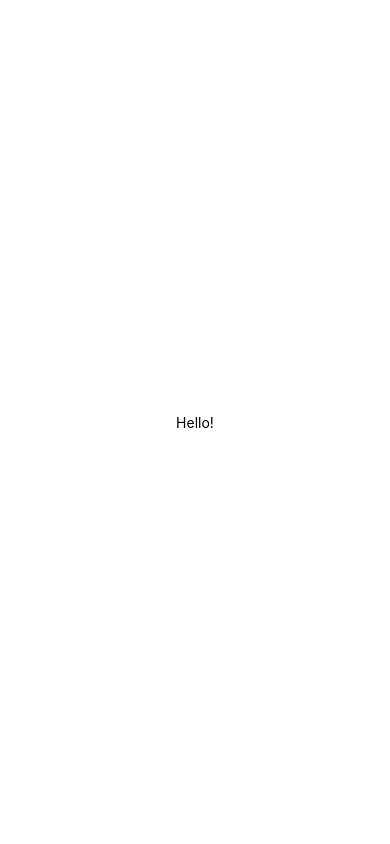
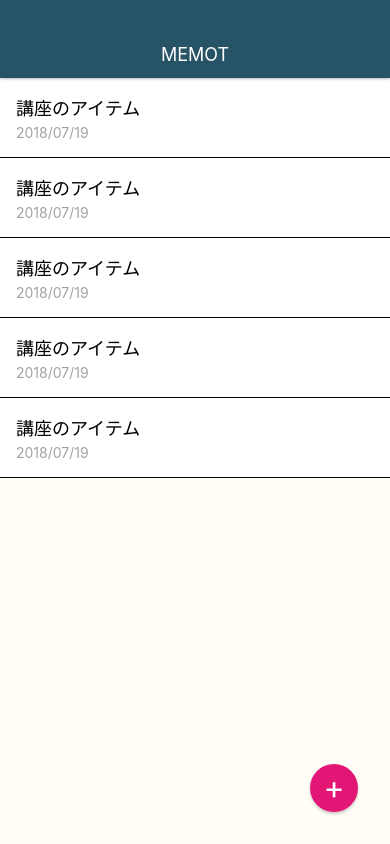
Before and after one commit to yasuhiro34/MemoApp, a React Native app: screen / in a window 390 px wide. Built offline with nearby package versions, Linux system fonts and the light colour scheme.

Commit message:
Create Memolist

```diff
--- a/App.js
+++ b/App.js
@@ -1,12 +1,75 @@
 import React from 'react';
 import { StyleSheet, Text, View } from 'react-native';
+
+import BodyText from './src/elements/BodyText';
 
 export default class App extends React.Component {
   render() {
     return (
       <View style={styles.container}>
-        <Text>Hello!</Text>
+
+        <View style={styles.appbar}>
+          <View>
+            <Text style={styles.appbarTitle}>
+            MEMOT
+            </Text>
+          </View>
+        </View>
+
+        <View style={styles.memoList}>
+          <View style={styles.memoListItem}>
+            <Text style={styles.memoTitle}>
+            講座のアイテム
+            </Text>
+            <Text style={styles.memoDate}>
+            2018/07/19
+            </Text>
+          </View>
+
+          <View style={styles.memoListItem}>
+            <Text style={styles.memoTitle}>
+            講座のアイテム
+            </Text>
+            <Text style={styles.memoDate}>
+            2018/07/19
+            </Text>
+          </View>
+
+          <View style={styles.memoListItem}>
+            <Text style={styles.memoTitle}>
+            講座のアイテム
+            </Text>
+            <Text style={styles.memoDate}>
+            2018/07/19
+            </Text>
+          </View>
+
+          <View style={styles.memoListItem}>
+            <Text style={styles.memoTitle}>
+            講座のアイテム
+            </Text>
+            <Text style={styles.memoDate}>
+            2018/07/19
+            </Text>
+          </View>
+
+          <View style={styles.memoListItem}>
+            <Text style={styles.memoTitle}>
+            講座のアイテム
+            </Text>
+            <Text style={styles.memoDate}>
+            2018/07/19
+            </Text>
+          </View>
+        </View>
+
+        <View style={styles.memoAppButton}>
+          <Text style={styles.memoAddButtonTitle}>
+          +
+          </Text>
+        </View>
       </View>
+
     );
   }
 }
@@ -14,8 +77,66 @@
 const styles = StyleSheet.create({
   container: {
     flex: 1,
-    backgroundColor: '#fff',
+    backgroundColor: '#FFFDF6',
     alignItems: 'center',
     justifyContent: 'center',
+    paddingTop: 78,
+  },
+  memoAppButton: {
+    position: 'absolute',
+    bottom: 32,
+    right: 32,
+    width: 48,
+    height: 48,
+    backgroundColor: '#E31676',
+    borderRadius: 24,
+    justifyContent: 'center',
+    alignItems: 'center',
+    shadowColor: '#000',
+    shadowOffset: { width: 0, height: 2 },
+    shadowOpacity: 0.2,
+    shadowRadius: 3,
+  },
+  memoAddButtonTitle: {
+    fontSize: 32,
+    lineHeight: 32,
+    color: '#FFF',
+  },
+  memoList: {
+    width: '100%',
+    flex: 1,
+  },
+  memoListItem: {
+    padding: 16,
+    borderBottomWidth: 1,
+    backgroundColor: '#FFF',
+  },
+  memoTitle: {
+    fontSize: 18,
+    marginBottom: 4,
+  },
+  memoDate: {
+    fontSize: 14,
+    color: '#a2a2a2',
+  },
+  appbar: {
+    position: 'absolute',
+    top: 0,
+    left: 0,
+    right: 0,
+    height: 78,
+    paddingTop: 30,
+    backgroundColor: '#265366',
+    justifyContent: 'center',
+    alignItems: 'center',
+    shadowColor: '#000',
+    shadowOffset: { width: 0, height: 0 },
+    shadowOpacity: 0.5,
+    shadowRadius: 3,
+    zIndex: 10,
+  },
+  appbarTitle: {
+    color: '#fff',
+    fontSize: 18,
   },
 });
--- /dev/null
+++ b/src/elements/BodyText.js
@@ -0,0 +1,24 @@
+import React from 'react';
+import { StyleSheet, View, Text } from 'react-native';
+
+class BodyText extends React.Component {
+  render() {
+    return (
+      <View>
+        <Text style={styles.text}>
+          {this.props.children}
+        </Text>
+      </View>
+    );
+  }
+}
+
+const styles = StyleSheet.create({
+  text: {
+    color: '#000',
+    backgroundColor: '#eee',
+  },
+});
+
+
+export default BodyText;
```
Also changed, not shown: .eslintrc.json.
